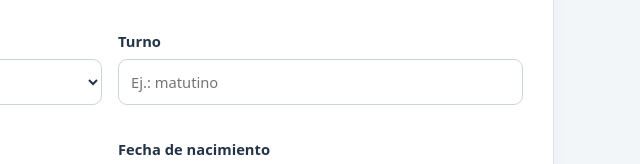
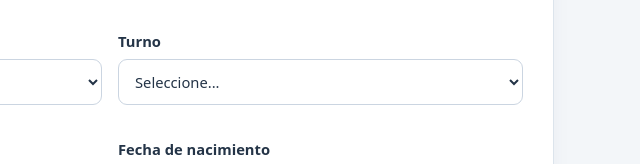
Before and after one commit to liceoatlantida2informatica-byte/Formulario-psicosocial-Atl-ntida, a plain HTML site: page index.html in a window 1280 px wide. Shown: the part 728-892 px from the top of the page, 530-1170 px from the left. Drawn offline with Linux system fonts and the light colour scheme.

Commit message:
Update index.html

```diff
--- a/index.html
+++ b/index.html
@@ -37,7 +37,7 @@
         <label class="field">Nombres y apellidos completos <input name="studentName" autocomplete="name" required></label>
         <label class="field">Cédula de identidad (C.I.) <input name="ci" inputmode="numeric" autocomplete="off" required maxlength="12" placeholder="Sin puntos ni guiones"></label>
         <label class="field">Grado a inscribirse <select name="gradeGroup"><option value="">Seleccione...</option><option value="7°">7°</option><option value="8°">8°</option><option value="9°">9°</option><option value="1EMS">1EMS</option><option value="2EMS">2EMS</option><option value="3EMS">3EMS</option></select></label>
-        <label class="field">Turno <input name="shift" placeholder="Ej.: matutino"></label>
+        <label class="field">Turno <select name="shift"><option value="">Seleccione...</option><option value="matutino">matutino</option><option value="vespertino">vespertino</option></select></label>
         <label class="field">Procedencia (centro educativo) <input name="originSchool"></label>
         <label class="field">Fecha de nacimiento <input name="birthDate" type="text" inputmode="numeric" placeholder="dd-mm-aaaa" maxlength="10"></label>
         <label class="field">Edad al ingreso <input name="age" type="number" min="10" max="25"></label>
```
